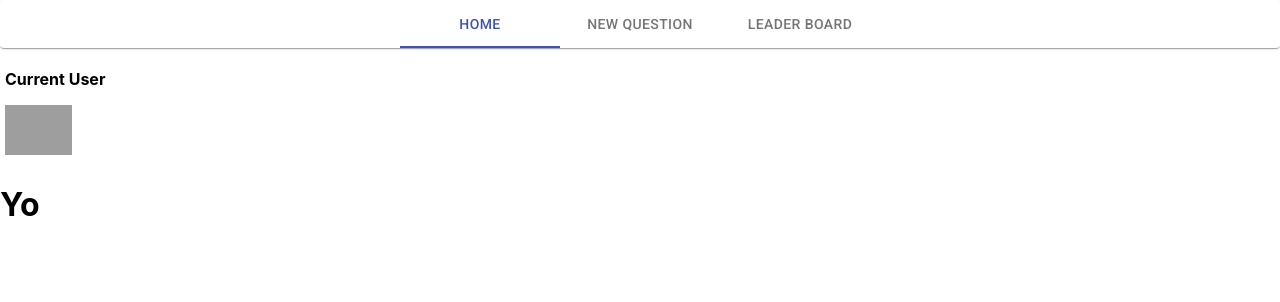
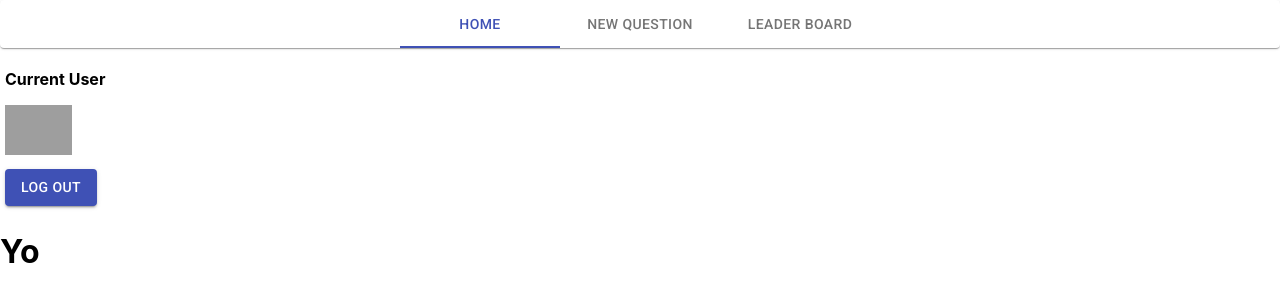
Before and after one commit to MuhammadJamaluddin/would-you-rather, a React (Create React App) app: page /home in a window 1280 px wide. Shown: the top 302 px of the page. Built offline with nearby package versions, Linux system fonts and the light colour scheme; sample sign-in values are in the browser's storage; grey boxes are pictures that could not be loaded; the HTML template or start-up script is replaced by a standard one.

Commit message:
feat: Implement log out logic

```diff
--- a/src/components/Home.tsx
+++ b/src/components/Home.tsx
@@ -4,6 +4,8 @@ import Paper from "@material-ui/core/Paper";
 import Tabs from "@material-ui/core/Tabs";
 import Tab from "@material-ui/core/Tab";
 import styled from "styled-components";
+import Button from "@material-ui/core/Button";
+import { useHistory } from "react-router";
 
 import Questions from "./Questions";
 import NewQuestion from "./NewQuestion";
@@ -21,7 +23,13 @@ const CurrentUser = styled.div`
   padding: 5px;
 `;
 
+const StyledButton = styled(Button)`
+  display: block;
+  margin-top: 10px;
+`;
+
 const Home = () => {
+  const { push } = useHistory();
   const loggedInUser = useState<User>(
     JSON.parse(localStorage.getItem("loggedInUser") as string)
   );
@@ -50,11 +58,22 @@ const Home = () => {
       <CurrentUser>
         <p>Current User {loggedInUser[0].name}</p>
         <img
+          style={{}}
           height="50px"
           alt="userAvatar"
           // src={process.env.PUBLIC_URL + "/images/boy1.png"}
           src={`${process.env.PUBLIC_URL}/images/${loggedInUser[0].avatarURL}.png`}
         ></img>
+        <StyledButton
+          variant="contained"
+          color="primary"
+          onClick={() => {
+            localStorage.clear();
+            push("/login");
+          }}
+        >
+          Log out
+        </StyledButton>
       </CurrentUser>
       {value === 0 && <Questions />}
       {value === 1 && <NewQuestion />}
```
